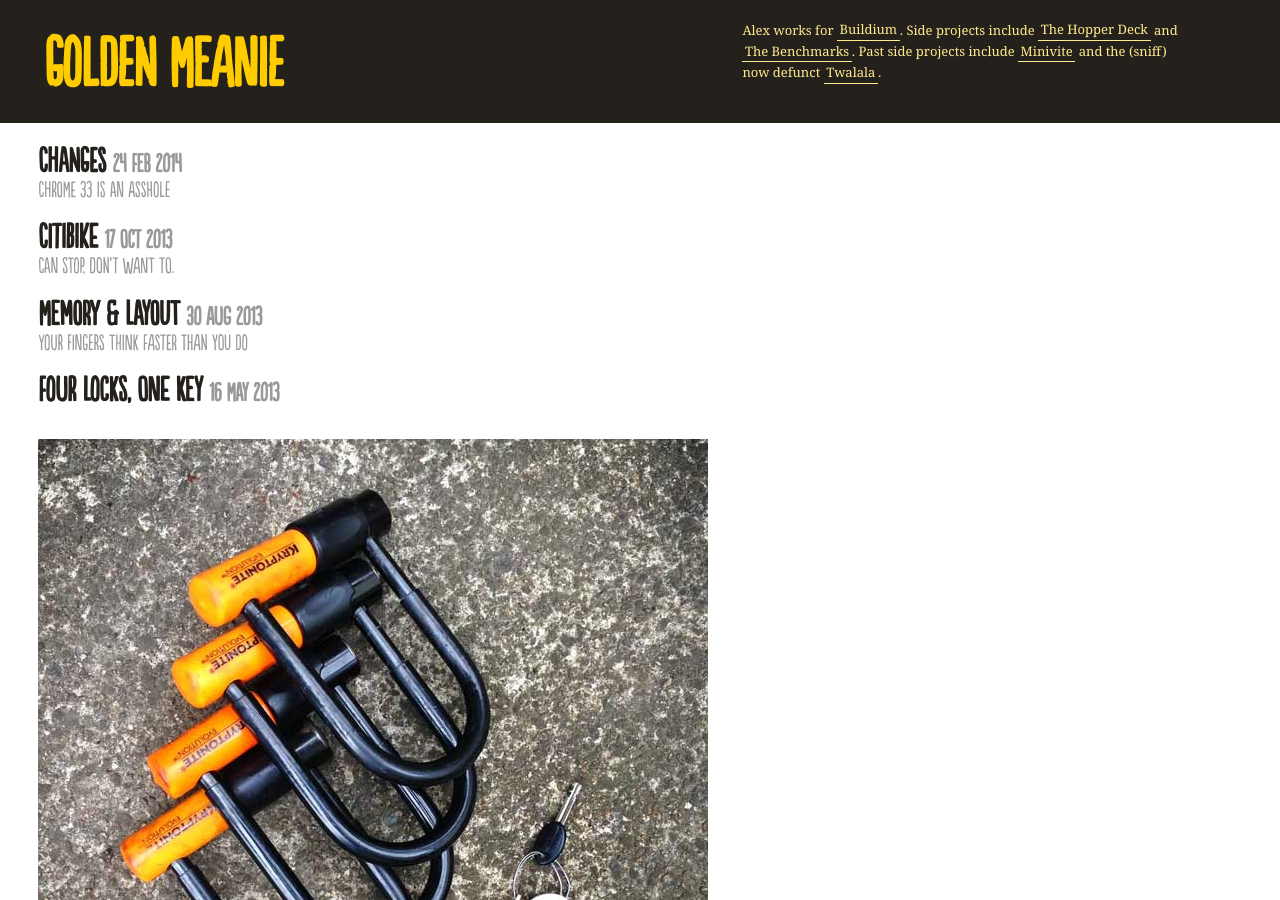
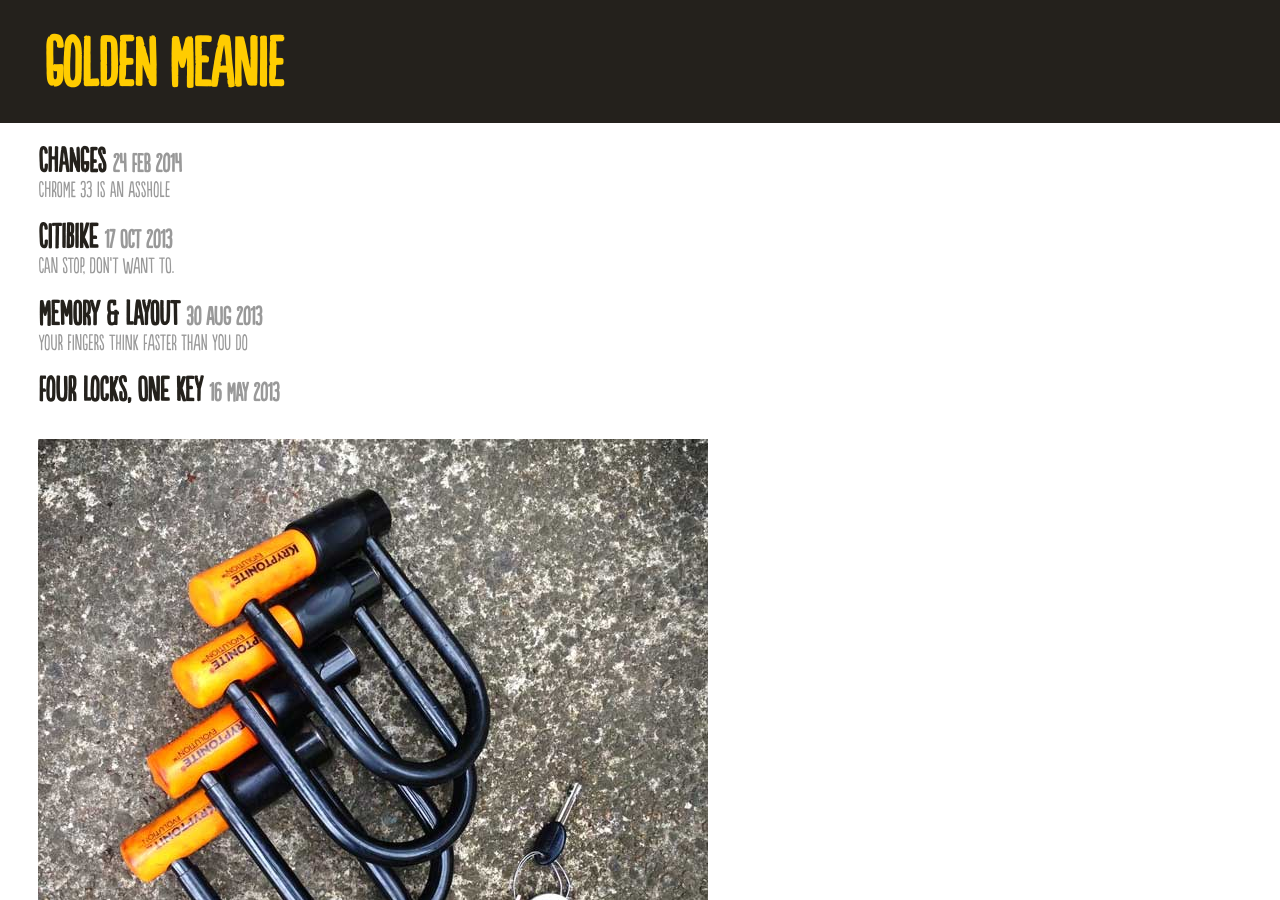
Before and after one commit to goldenmeanie/gmne, a Jekyll site: the page built from index.html, in a window 1280 px wide and 900 px high. Built offline with Jekyll 4.4.1, drawn with Linux system fonts in a browser that asks for light colours.

```diff
--- a/_includes/elsewhere.html
+++ b/_includes/elsewhere.html
@@ -1,3 +1,3 @@
 <p>
-  Alex works for <a href="http://buildium.com" class="bldm">Buildium</a>. Side projects include <a href="http://thehopperdeck.com">The Hopper Deck</a> and <a href="http://thebenchmarkbook.com">The Benchmarks</a>. Past side projects include <a href="http://minivite.com">Minivite</a> and the (sniff) now defunct <a href="http://twalala.com">Twalala</a>.
+  UX &amp; Visual Design. Some code.
 </p>
--- a/_includes/nav.html
+++ b/_includes/nav.html
@@ -2,6 +2,5 @@
   <!-- <a href="/" class="home">Home</a> -->
   <a href="http://twitter.com/goldenmeanie" title="Link out to Dribbble" class="service twitter" target="_blank">twitter</a>
   <a href="http://dribbble.com/goldenmeanie" title="Link out to Dribbble" class="service dribbble" target="_blank">dribbble</a>
-  <a href="http://gimmebar.com/user/goldenmeanie" title="Link out to Gimme Bar" class="service gimmebar" target="_blank">Gimme Bar</a>
   <a href="http://pinboard.com/u:goldenmeanie" title="Link out to Pinboard Bookmarks" class="service pinboard" target="_blank">Pinboard</a>
 </nav>
--- a/_layouts/default.html
+++ b/_layouts/default.html
@@ -15,9 +15,6 @@
       <h1>
         <a href="/">{{ site.name }}</a>
       </h1>
-      <section class="elsewhere">
-        {% include elsewhere.html %}
-      </section>
     </header>
 
     <section class="bigbox">
```
Also changed, not shown: _includes/footer-nav.html (deleted, +0 -7 lines).
